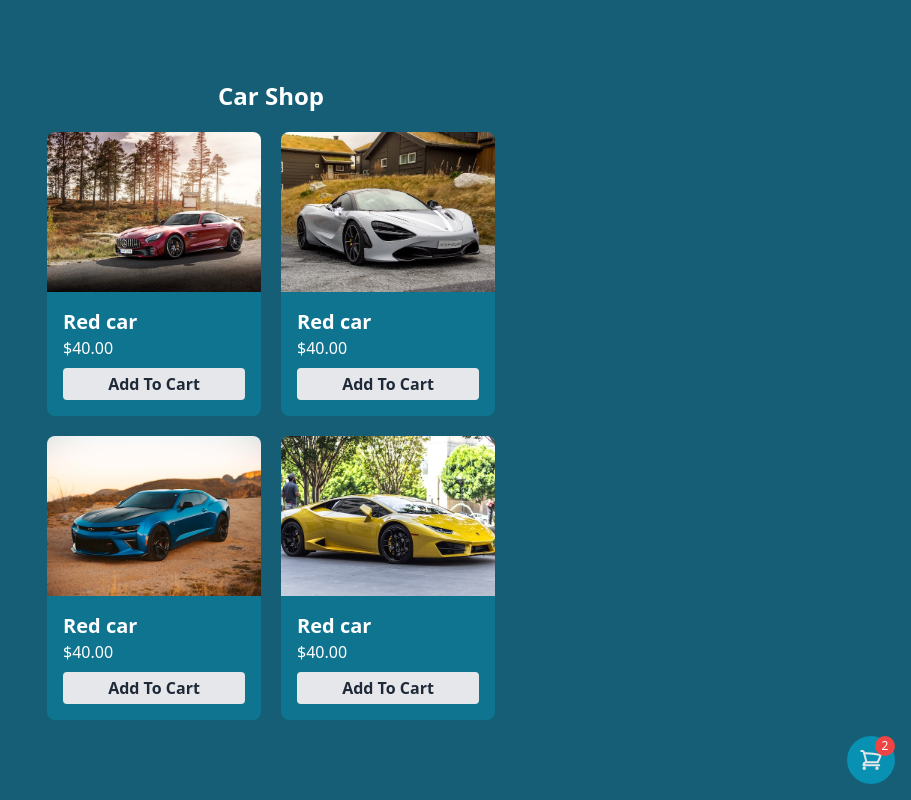
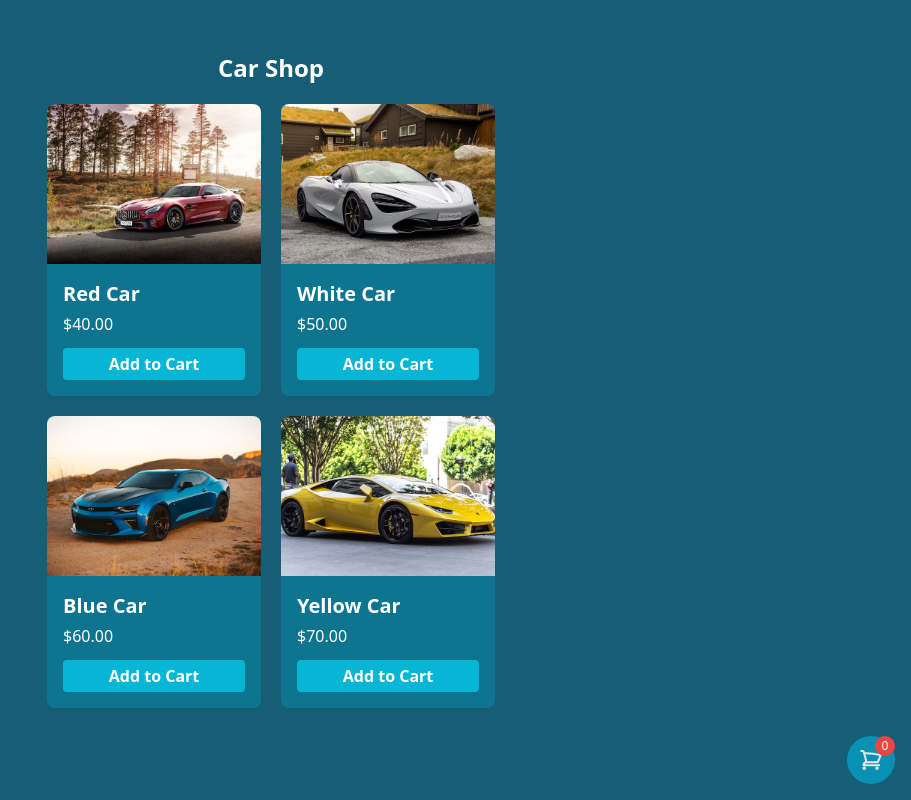
Before and after one commit to rslahmed/vue-3-crash, a Vue app: page / in a window 1280 px wide. Shown: the whole page, without its empty margins (369-1280 px from the left). Built offline with nearby package versions, Linux system fonts and the light colour scheme.

Commit message:
shopping cart complete

```diff
--- a/package.json
+++ b/package.json
@@ -9,7 +9,9 @@
     "preview": "vite preview"
   },
   "dependencies": {
+    "@vueuse/core": "^9.2.0",
     "autoprefixer": "^10.4.9",
+    "pinia": "^2.0.22",
     "postcss": "^8.4.16",
     "tailwindcss": "^3.1.8",
     "vue": "^3.2.37",
--- a/src/App.vue
+++ b/src/App.vue
@@ -3,7 +3,7 @@ import ShoppingCart from "./components/ShoppingCart.vue";
 </script>
 
 <template>
-  <main class="min-h-screen w-full py-20 px-5 flex items-center justify-center bg-cyan-800">
+  <main class="min-h-screen w-full pt-10 pb-20 px-5 flex items-center justify-center bg-cyan-800">
     <!-- Shop wrapper -->
     <div class="w-full max-w-md relative">
       <router-view></router-view>
--- /dev/null
+++ b/src/components/ProductCard.vue
@@ -0,0 +1,55 @@
+<script setup>
+import {useStore} from "../store.js";
+import {computed} from "vue";
+
+const props = defineProps({
+  product: Object
+})
+
+const store = useStore()
+const isInCart = computed(() => {
+  return store.cart.find(item => item.id == props.product.id)?.quantity
+})
+
+function addToCart(product) {
+  store.addCart({...product, quantity: 1})
+}
+</script>
+
+<template>
+  <div class="bg-cyan-700 rounded-lg overflow-hidden">
+    <router-link :to="{name: 'Product', params: {id: product.id}}">
+      <img :src="product.image" class="h-40 object-cover">
+    </router-link>
+    <div class="p-4">
+      <router-link :to="{name: 'Product', params: {id: product.id}}" class="block mb-1 text-white font-semibold text-xl">
+        {{ product.name }}
+      </router-link>
+      <h5 class="text-white mb-3">
+        ${{ parseFloat(product.price).toFixed(2) }}
+      </h5>
+      <div v-if="isInCart"
+           class="flex gap-3 items-center justify-between px-2.5 font-semibold w-full text-center bg-cyan-500 text-white rounded py-1">
+        <button @click="store.decreaseCart(product.id)"
+                class="flex-shrink-0 w-5 h-5 rounded-full border border-white text-white flex items-center justify-center hover:bg-cyan-700 transition active:scale-90">
+          <svg xmlns="http://www.w3.org/2000/svg" fill="none" viewBox="0 0 24 24" stroke-width="2" stroke="currentColor"
+               class="w-4 h-4">
+            <path stroke-linecap="round" stroke-linejoin="round" d="M19.5 12h-15"/>
+          </svg>
+        </button>
+        {{ isInCart }} in Cart
+        <button @click="store.increaseCart(product.id)"
+                class="flex-shrink-0 w-5 h-5 rounded-full border border-white text-white flex items-center justify-center hover:bg-cyan-700 transition active:scale-90">
+          <svg xmlns="http://www.w3.org/2000/svg" fill="none" viewBox="0 0 24 24" stroke-width="2" stroke="currentColor"
+               class="w-4 h-4">
+            <path stroke-linecap="round" stroke-linejoin="round" d="M12 4.5v15m7.5-7.5h-15"/>
+          </svg>
+        </button>
+      </div>
+      <button v-else @click="addToCart(product)"
+              class="flex items-center justify-center font-semibold w-full text-center bg-cyan-500 text-white rounded py-1 hover:bg-cyan-600 transition active:scale-90">
+        Add to Cart
+      </button>
+    </div>
+  </div>
+</template>
--- a/src/components/ShoppingCart.vue
+++ b/src/components/ShoppingCart.vue
@@ -1,12 +1,22 @@
 <script setup>
-import {ref} from "vue";
+import {computed, ref} from "vue";
+import {useStore} from "../store.js";
 
 const show = ref(false)
+const store = useStore()
+
+const totalPrice = computed(() => {
+  let price = 0
+  store.cart.forEach(item => {
+    price += item.price * item.quantity
+  })
+  return price
+})
 </script>
 
 <template>
   <!-- Cart button -->
-  <button @click="show = !show"
+  <button @click="show=!show"
           class="z-20 w-12 h-12 fixed bottom-4 right-4 bg-cyan-600 rounded-full flex items-center justify-center text-gray-200 hover:text-white hover:bg-cyan-500 transition active:scale-90">
     <svg xmlns="http://www.w3.org/2000/svg" fill="none" viewBox="0 0 24 24" stroke-width="2" stroke="currentColor"
          class="w-6 h-6">
@@ -15,41 +25,49 @@ const show = ref(false)
     </svg>
     <span
         class="absolute top-0 right-0 w-5 h-5 text-xs rounded-full bg-red-500 text-white flex items-center justify-center">
-      2
+      {{ store.cart.length }}
     </span>
   </button>
   <!-- Cart button end -->
 
   <!-- Shopping Cart -->
-  <div @click.self="show = false" v-show="show" class="fixed inset-0 z-50 bg-black/30">
+  <div @click.self="show=false" v-show="show" class="fixed inset-0 z-50 bg-black/30">
     <div class="absolute h-full w-72 bg-cyan-700 overflow-y-auto right-0 top-0 flex flex-col">
       <!-- title -->
       <div class="flex items-center justify-between bg-cyan-600 py-3 px-4">
-        <h4 class="text-white font-semibold">3 Items in Cart</h4>
-        <button @click="show = false"
+        <h4 class="text-white font-semibold">{{ store.cart.length }} Items in Cart</h4>
+        <button @click="show=false"
                 class="bg-gray-900/30 px-3 py-1 text-sm rounded text-gray-300 hover:text-white active:scale-90">
           Close
         </button>
       </div>
       <!-- items -->
       <div class="mt-2 divide-y divide-gray-300/20">
-        <div v-for="n in 3" class="flex px-4 py-2">
-          <div class="flex-shrink-0 w-12 mr-3">
-            <img src="/images/car-1.jpg" alt="" class="w-full h-12 object-cover rounded">
+        <div v-for="item in store.cart" :key="item.id" class="flex px-4 py-2">
+          <!-- item image -->
+          <div class="flex-shrink-0 mr-3">
+            <img :src="item.image" alt="" class="w-16 h-12 object-cover rounded">
           </div>
+          <!-- item details -->
           <div class="flex-grow">
-            <h4 class="font-semibold text-white">Red Car</h4>
-            <p class="text-gray-300">x2</p>
+            <router-link :to="{name: 'Product', params: {id: item.id}}"
+                         @click="show=false"
+                         class="block font-semibold text-white">
+              {{ item.name }}
+            </router-link>
+            <p class="text-gray-300">x{{ item.quantity }}</p>
           </div>
           <div class="flex-shrink-0 text-right">
-            <button class="text-gray-300 hover:text-white active:scale-90">
+            <!-- Remove item -->
+            <button @click="store.removeCart(item.id)" class="text-gray-300 hover:text-white active:scale-90">
               <svg xmlns="http://www.w3.org/2000/svg" fill="none" viewBox="0 0 24 24" stroke-width="1.5"
                    stroke="currentColor" class="w-5 h-5">
                 <path stroke-linecap="round" stroke-linejoin="round"
                       d="M14.74 9l-.346 9m-4.788 0L9.26 9m9.968-3.21c.342.052.682.107 1.022.166m-1.022-.165L18.16 19.673a2.25 2.25 0 01-2.244 2.077H8.084a2.25 2.25 0 01-2.244-2.077L4.772 5.79m14.456 0a48.108 48.108 0 00-3.478-.397m-12 .562c.34-.059.68-.114 1.022-.165m0 0a48.11 48.11 0 013.478-.397m7.5 0v-.916c0-1.18-.91-2.164-2.09-2.201a51.964 51.964 0 00-3.32 0c-1.18.037-2.09 1.022-2.09 2.201v.916m7.5 0a48.667 48.667 0 00-7.5 0"/>
               </svg>
             </button>
-            <h4 class="font-semibold text-white">$40.00</h4>
+            <!-- item price -->
+            <h4 class="font-semibold text-white">${{ parseFloat(item.price * item.quantity).toFixed(2) }}</h4>
           </div>
         </div>
       </div>
@@ -58,7 +76,7 @@ const show = ref(false)
       <div class="p-2 mt-auto">
         <router-link @click="show=false" :to="{name: 'OrderComplete'}"
                      class="block text-center w-full py-2.5 bg-cyan-600 rounded-lg text-gray-300 hover:text-white hover:bg-cyan-500 font-semibold transition active:scale-90">
-          Checkout - $40.00
+          Checkout - {{ parseFloat(totalPrice).toFixed(2) }}
         </router-link>
       </div>
     </div>
--- a/src/main.js
+++ b/src/main.js
@@ -2,8 +2,10 @@ import {createApp} from 'vue'
 import './style.css'
 import App from './App.vue'
 import router from "./router/index.js";
+import {createPinia} from 'pinia'
 
 const app = createApp(App)
+    .use(createPinia())
     .use(router);
 
 router.isReady().then(() => {
--- a/src/router/index.js
+++ b/src/router/index.js
@@ -7,9 +7,10 @@ const routes = [
         component: Home,
     },
     {
-        path: '/product',
+        path: '/product/:id',
         name: 'Product',
         component: () => import('../views/Product.vue'),
+        props: true
     },
     {
         path: '/order-complete',
--- /dev/null
+++ b/src/store.js
@@ -0,0 +1,66 @@
+import {defineStore} from 'pinia'
+import {useStorage} from "@vueuse/core";
+
+export const useStore = defineStore('main', {
+    state: () => {
+        return {
+            products: useStorage('products', [
+                {
+                    id: 1,
+                    name: 'Red Car',
+                    price: 40,
+                    description: 'Lorem ipsum dolor sit amet, consectetur adipisicing elit. Architecto blanditiis delectus ducimus eaque earum, fuga maxime repellendus temporibus. Doloremque, soluta.',
+                    image: '/images/car-1.jpg'
+                },
+                {
+                    id: 2,
+                    name: 'White Car',
+                    price: 50,
+                    description: 'Lorem ipsum dolor sit amet, consectetur adipisicing elit. Architecto blanditiis delectus ducimus eaque earum, fuga maxime repellendus temporibus. Doloremque, soluta.',
+                    image: '/images/car-2.jpg'
+                },
+                {
+                    id: 3,
+                    name: 'Blue Car',
+                    price: 60,
+                    description: 'Lorem ipsum dolor sit amet, consectetur adipisicing elit. Architecto blanditiis delectus ducimus eaque earum, fuga maxime repellendus temporibus. Doloremque, soluta.',
+                    image: '/images/car-3.jpg'
+                },
+                {
+                    id: 4,
+                    name: 'Yellow Car',
+                    price: 70,
+                    description: 'Lorem ipsum dolor sit amet, consectetur adipisicing elit. Architecto blanditiis delectus ducimus eaque earum, fuga maxime repellendus temporibus. Doloremque, soluta.',
+                    image: '/images/car-4.jpg'
+                },
+            ]),
+            cart: useStorage('shoppingCart', [])
+        }
+    },
+    actions: {
+        addCart(product) {
+            let itemIndex = this.cart.findIndex(item => item.id === product.id)
+            if (itemIndex !== -1) {
+                this.cart[itemIndex].quantity += product.quantity
+            } else {
+                this.cart.push(product)
+            }
+        },
+        increaseCart(id) {
+            let itemIndex = this.cart.findIndex(item => item.id === id)
+            this.cart[itemIndex].quantity += 1
+        },
+        decreaseCart(id) {
+            let itemIndex = this.cart.findIndex(item => item.id === id)
+            if (this.cart[itemIndex].quantity <= 1) {
+                this.removeCart(id)
+            } else {
+                this.cart[itemIndex].quantity -= 1
+            }
+        },
+        removeCart(id) {
+            let itemIndex = this.cart.findIndex(item => item.id === id)
+            this.cart.splice(itemIndex, 1)
+        }
+    }
+})
--- a/src/views/Home.vue
+++ b/src/views/Home.vue
@@ -1,5 +1,12 @@
 <script setup>
+import {useStore} from "../store.js";
+import {onMounted} from "vue";
+import ProductCard from '../components/ProductCard.vue'
 
+const store = useStore()
+onMounted(() => {
+
+})
 </script>
 
 <template>
@@ -10,23 +17,7 @@
   <!-- shop grid -->
   <div class="grid grid-cols-2 gap-5">
     <!-- single product -->
-    <div v-for="n in 4" :key="n" class="bg-cyan-700 rounded-lg overflow-hidden">
-      <router-link :to="{name: 'Product'}">
-        <img :src="`/images/car-${n}.jpg`" class="h-40 object-cover">
-      </router-link>
-      <div class="p-4">
-        <router-link :to="{name: 'Product'}" class="block text-white font-semibold text-xl">
-          Red car
-        </router-link>
-        <h5 class="text-white">
-          $40.00
-        </h5>
-        <button
-            class="block mt-2 font-semibold w-full text-center bg-gray-200 text-gray-800 rounded py-1 hover:bg-white transition active:scale-90">
-          Add To Cart
-        </button>
-      </div>
-    </div>
+    <ProductCard v-for="product in store.products" :key="product.id" :product="product"/>
     <!-- single product end -->
   </div>
   <!-- shop grid end -->
--- a/src/views/Product.vue
+++ b/src/views/Product.vue
@@ -1,5 +1,23 @@
 <script setup>
+import {useStore} from "../store.js";
+import {computed, onMounted, ref} from "vue";
+import router from "../router/index.js";
 
+const store = useStore()
+
+const props = defineProps({
+  id: String
+})
+
+const product = ref(store.products.find(prod => prod.id == props.id))
+
+const isInCart = computed(() => {
+  return store.cart.find(item => item.id == props.id)?.quantity
+})
+
+function addToCart(product) {
+  store.addCart({...product, quantity: 1})
+}
 </script>
 
 <template>
@@ -15,42 +33,44 @@
     </router-link>
     <p class="text-gray-200">/</p>
     <p class="text-gray-200 text-sm">
-      Product Name
+      {{ product.name }}
     </p>
   </nav>
   <!-- Breadcrumbs end -->
 
   <!-- Product -->
   <div class="">
-    <img src="/images/car-1.jpg" class="w-full h-60 object-cover rounded-lg">
-    <h4 class="mt-4 text-gray-100 text-2xl">
-      Product Name
+    <img :src="product.image" class="w-full h-60 object-cover rounded-lg">
+    <h4 class="mt-4 text-gray-100 text-2xl font-semibold">
+      {{ product.name }}
     </h4>
     <p class="text-gray-300 mt-2 text-sm">
-      Lorem ipsum dolor sit amet, consectetur adipisicing elit. Architecto blanditiis delectus ducimus eaque earum, fuga
-      maxime repellendus temporibus. Doloremque, soluta.
+      {{ product.description }}
     </p>
 
     <!-- Add to cart -->
-    <div class="flex items-center gap-4 mt-6">
-      <button
-          class="flex-shrink-0 w-8 h-8 rounded-full border border-white text-white flex items-center justify-center hover:bg-cyan-700 transition active:scale-90">
+    <div class="flex items-center gap-16 mt-6">
+      <h4 class="font-semibold text-gray-100 text-2xl">${{ parseFloat(product.price).toFixed(2) }}</h4>
+      <div v-if="isInCart"
+           class="flex gap-3 items-center justify-between px-2.5 font-semibold w-full text-center bg-cyan-500 text-white rounded-full py-1">
+        <button @click="store.decreaseCart(product.id)"
+                class="flex-shrink-0 w-5 h-5 rounded-full border border-white text-white flex items-center justify-center hover:bg-cyan-700 transition active:scale-90">
           <svg xmlns="http://www.w3.org/2000/svg" fill="none" viewBox="0 0 24 24" stroke-width="2" stroke="currentColor"
-             class="w-5 h-5">
+               class="w-4 h-4">
             <path stroke-linecap="round" stroke-linejoin="round" d="M19.5 12h-15"/>
           </svg>
         </button>
-      <div class="flex-shrink-0 font-semibold text-lg text-white flex items-center justify-center">
-        1
-      </div>
-      <button
-          class="flex-shrink-0 w-8 h-8 rounded-full border border-white text-white flex items-center justify-center hover:bg-cyan-700 transition active:scale-90">
+        {{ isInCart }} in Cart
+        <button @click="store.increaseCart(product.id)"
+                class="flex-shrink-0 w-5 h-5 rounded-full border border-white text-white flex items-center justify-center hover:bg-cyan-700 transition active:scale-90">
           <svg xmlns="http://www.w3.org/2000/svg" fill="none" viewBox="0 0 24 24" stroke-width="2" stroke="currentColor"
-             class="w-5 h-5">
+               class="w-4 h-4">
             <path stroke-linecap="round" stroke-linejoin="round" d="M12 4.5v15m7.5-7.5h-15"/>
           </svg>
         </button>
-      <button class="ml-2 flex-grow rounded-full h-8 flex items-center justify-center text-gray-700 bg-gray-200 hover:bg-white transition active:scale-90 font-semibold">
+      </div>
+      <button v-else @click="addToCart(product)"
+              class="flex items-center justify-center font-semibold w-full text-center bg-cyan-500 text-white rounded-full py-1 hover:bg-cyan-600 transition active:scale-90">
         Add to Cart
       </button>
     </div>
```
Also changed, not shown: 1 other file (tests, documents, lock files or other folders). Lines whose indentation alone changed are shown as unchanged.
